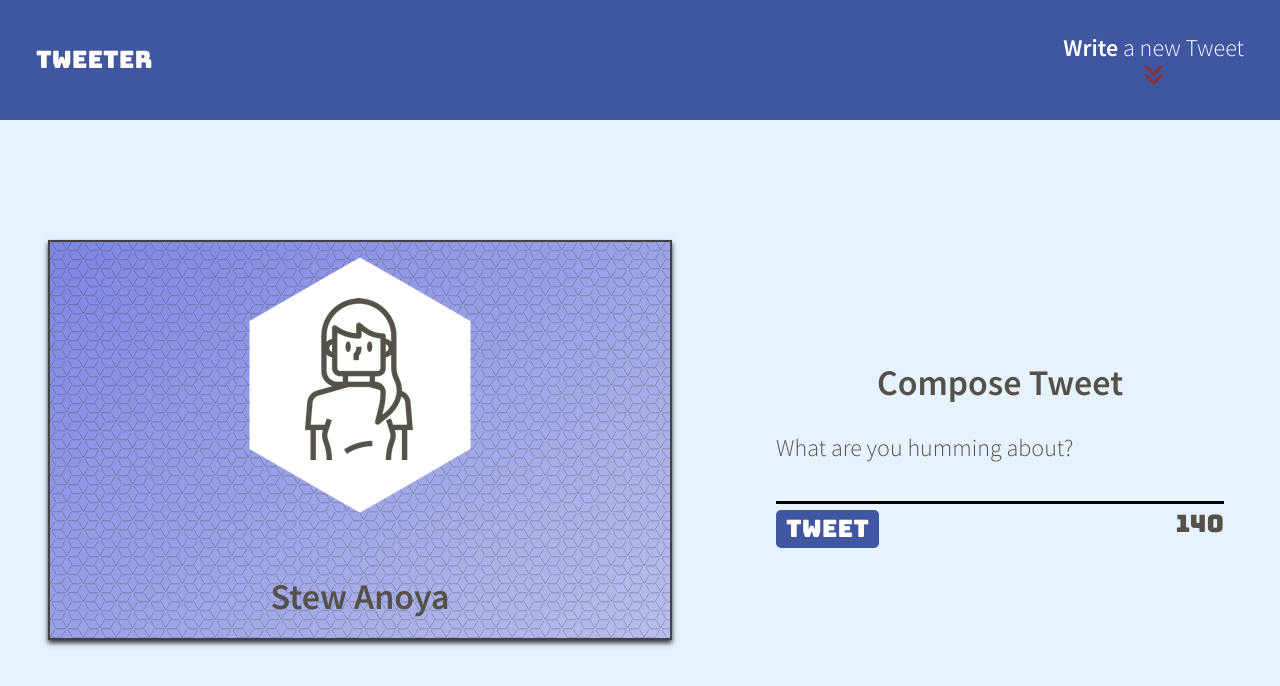
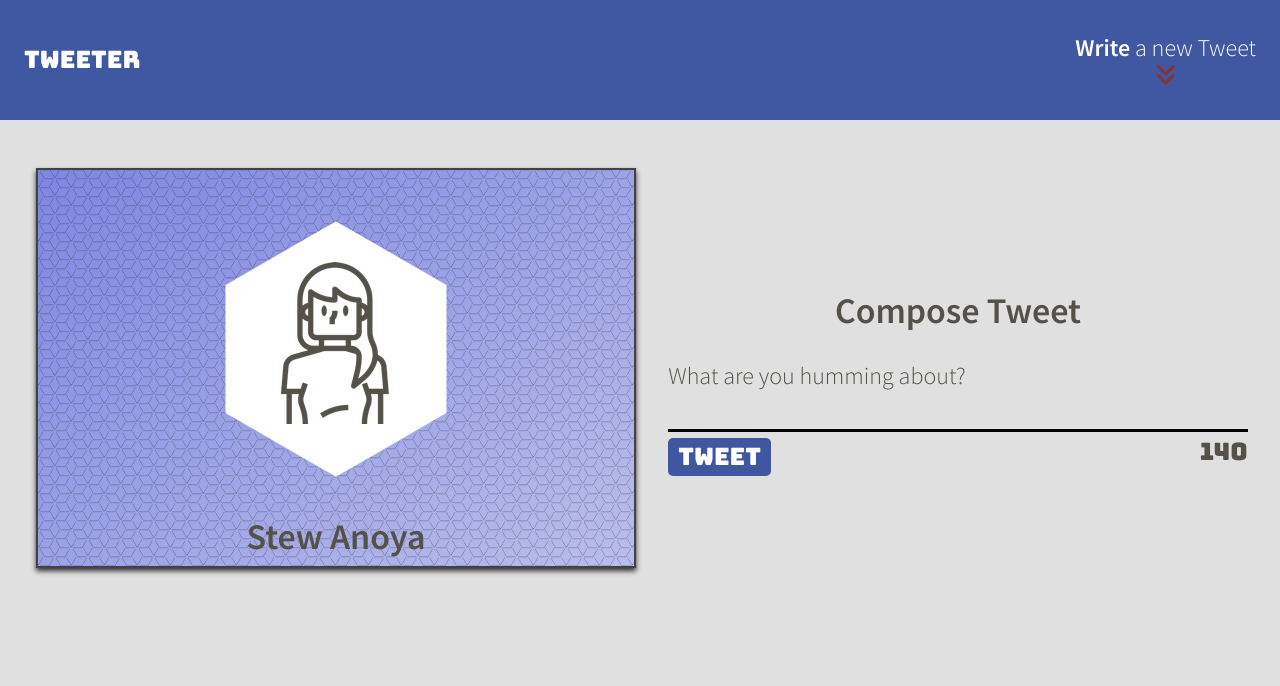
Before and after one commit to stewanoya/tweeter, a website: page public/index.html in a window 1280 px wide. Drawn offline with nearby package versions, Linux system fonts and the light colour scheme; no server answers.

Commit message:
Change colours and margins

```diff
--- a/public/styles/header.css
+++ b/public/styles/header.css
@@ -7,10 +7,10 @@ header.profile {
   align-items: center;
   background-image: url("/images/triangles.png"),
     linear-gradient(-35deg, #babeeb, #7e86e2);
-
   border: 2px solid rgb(66, 66, 66);
 }
 
 .profile--photo {
-  margin-top: 1em;
+  margin-top: 3em;
+  margin-bottom: -1em;
 }
--- a/public/styles/layout.css
+++ b/public/styles/layout.css
@@ -5,6 +5,7 @@
  */
 html {
   box-sizing: border-box;
+  scroll-behavior: smooth;
 }
 *,
 *:before,
@@ -18,7 +19,7 @@ html {
 
 body {
   color: #545149;
-  background-color: #e6f3ff;
+  background-color: #e0e0e0;
   font-size: 24px;
   font-family: "Source Sans Pro", sans-serif;
 }
@@ -32,6 +33,11 @@ p {
   margin: 0;
 }
 
+a {
+  text-decoration: none;
+  color: white;
+}
+
 h6 {
   padding: 0;
   margin: 0;
@@ -40,7 +46,6 @@ h6 {
 main.container {
   width: 90%;
   margin: 0 auto;
-  background-color: #e6f3ff;
   display: flex;
   flex-direction: column;
   align-items: center;
@@ -49,6 +54,7 @@ main.container {
 
 .spacer {
   height: 120px;
+  display: block;
 }
 
 .all-tweets {
@@ -61,6 +67,7 @@ main.container {
   border: 3px solid rgb(53, 53, 53);
   display: flex;
   flex-direction: column;
+  background: linear-gradient(rgb(255, 255, 255), rgb(196, 196, 196));
 }
 .tweet-header {
   display: flex;
@@ -89,6 +96,7 @@ h6.name {
 .tweet-text {
   width: 95%;
   height: 3em;
+  font-size: 0.9em;
   display: flex;
   align-items: center;
   margin: 0.5em;
@@ -152,9 +160,15 @@ div.icons > i:hover {
     max-width: 75em;
     margin: 0 auto;
   }
+
+  .spacer {
+    display: block;
+  }
+
   header.profile {
-    max-width: 35em;
-    margin: 5em 2em;
+    margin-left: 1.5em;
+    margin-top: 2em;
+    max-width: 25em;
     box-shadow: 0px 3px 5px 0px rgb(48, 48, 48);
   }
 }
--- a/public/styles/nav.css
+++ b/public/styles/nav.css
@@ -1,9 +1,9 @@
 nav {
   height: 120px;
   width: 100%;
-  background-color: #4056a1;
+  background-color: #4057a1;
   color: #ffffff;
-  padding: 0 1.5em;
+  padding: 0 1em;
   display: flex;
   justify-content: space-between;
   align-items: center;
--- a/public/styles/new-tweet.css
+++ b/public/styles/new-tweet.css
@@ -1,7 +1,7 @@
 section.new-tweet {
   text-align: left;
-  min-width: 70%;
-  max-width: 80%;
+  width: 90%;
+  margin-top: 2em;
 }
 
 section.new-tweet > h2 {
```
